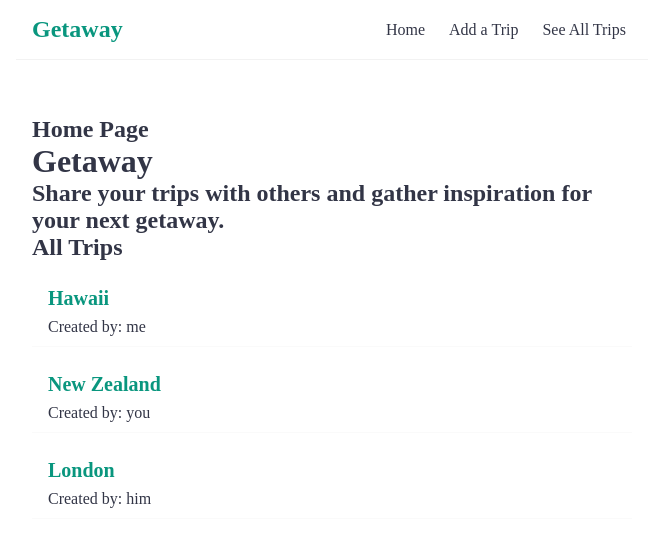
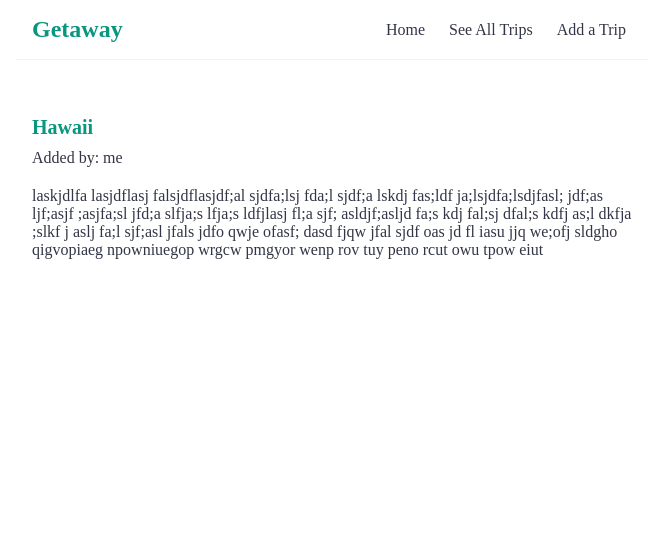
Before and after one commit to mega-bailey/getaway-v1, a React (Create React App) app: page /trips/1 in a window 1280 px wide. Shown: the top 546 px of the page, without its empty margins (308-970 px from the left). Built offline with nearby package versions, Linux system fonts and the light colour scheme; data requests are answered from the project's data file; a web font is replaced by a local one.

Commit message:
Add Trip Details

```diff
--- a/data/db.json
+++ b/data/db.json
@@ -2,19 +2,19 @@
     "trips": [
         {
             "title": "Hawaii",
-            "body": "laskjdlfa lasjdflasj falsjdflasjdf;alsjdfa;lsjfda;lsjdf;alskdjfas;ldfja;lsjdfa;lsdjfasl;jdf;asljf;asjf;asjfa;sljfd;aslfja;slfja;sldfjlasjfl;asjf;asldjf;asljdfa;skdjfal;sjdfal;skdfjas;ldkfja;slkfjasljfa;lsjf;asljfalsjdfoqwjeofasf;dasdfjqwjfalsjdfoasjdfliasujjqwe;ofja;sldghoqigvopiegnpowniuegopwrgcwpmgyorwenprovtuypenorcutowutpoweiut",
+            "body": "laskjdlfa lasjdflasj falsjdflasjdf;al sjdfa;lsj fda;l sjdf;a lskdj fas;ldf ja;lsjdfa;lsdjfasl; jdf;as ljf;asjf ;asjfa;sl jfd;a slfja;s lfja;s ldfjlasj fl;a sjf; asldjf;asljd fa;s kdj fal;sj dfal;s kdfj as;l dkfja ;slkf j aslj fa;l sjf;asl jfals jdfo qwje ofasf; dasd fjqw jfal sjdf oas jd fl iasu jjq we;ofj sldgho qigvopiaeg npowniuegop wrgcw pmgyor wenp rov tuy peno rcut owu tpow eiut",
             "author": "me",
             "id": 1
         },
         {
             "title": "New Zealand",
-            "body": "laskjdlfa lasjdflasj falsjdflasjdf;alsjdfa;lsjfda;lsjdf;alskdjfas;ldfja;lsjdfa;lsdjfasl;jdf;asljf;asjf;asjfa;sljfd;aslfja;slfja;sldfjlasjfl;asjf;asldjf;asljdfa;skdjfal;sjdfal;skdfjas;ldkfja;slkfjasljfa;lsjf;asljfalsjdfoqwjeofasf;dasdfjqwjfalsjdfoasjdfliasujjqwe;ofja;sldghoqigvopiegnpowniuegopwrgcwpmgyorwenprovtuypenorcutowutpoweiut",
+            "body": "laskjdlfa lasjdflasj falsjdflasjdf;al sjdfa;lsj fda;l sjdf;a lskdj fas;ldf ja;lsjdfa;lsdjfasl; jdf;as ljf;asjf ;asjfa;sl jfd;a slfja;s lfja;s ldfjlasj fl;a sjf; asldjf;asljd fa;s kdj fal;sj dfal;s kdfj as;l dkfja ;slkf j aslj fa;l sjf;asl jfals jdfo qwje ofasf; dasd fjqw jfal sjdf oas jd fl iasu jjq we;ofj sldgho qigvopiaeg npowniuegop wrgcw pmgyor wenp rov tuy peno rcut owu tpow eiut",
             "author": "you",
             "id": 2
         },
         {
             "title": "London",
-            "body": "laskjdlfa lasjdflasj falsjdflasjdf;alsjdfa;lsjfda;lsjdf;alskdjfas;ldfja;lsjdfa;lsdjfasl;jdf;asljf;asjf;asjfa;sljfd;aslfja;slfja;sldfjlasjfl;asjf;asldjf;asljdfa;skdjfal;sjdfal;skdfjas;ldkfja;slkfjasljfa;lsjf;asljfalsjdfoqwjeofasf;dasdfjqwjfalsjdfoasjdfliasujjqwe;ofja;sldghoqigvopiegnpowniuegopwrgcwpmgyorwenprovtuypenorcutowutpoweiut",
+            "body": "laskjdlfa lasjdflasj falsjdflasjdf;al sjdfa;lsj fda;l sjdf;a lskdj fas;ldf ja;lsjdfa;lsdjfasl; jdf;as ljf;asjf ;asjfa;sl jfd;a slfja;s lfja;s ldfjlasj fl;a sjf; asldjf;asljd fa;s kdj fal;sj dfal;s kdfj as;l dkfja ;slkf j aslj fa;l sjf;asl jfals jdfo qwje ofasf; dasd fjqw jfal sjdf oas jd fl iasu jjq we;ofj sldgho qigvopiaeg npowniuegop wrgcw pmgyor wenp rov tuy peno rcut owu tpow eiut",
             "author": "him",
             "id": 3
         }
--- a/package.json
+++ b/package.json
@@ -9,6 +9,7 @@
     "node-sass": "^6.0.1",
     "react": "^17.0.2",
     "react-dom": "^17.0.2",
+    "react-router-dom": "^5.2.0",
     "react-scripts": "4.0.3",
     "web-vitals": "^1.1.2"
   },
--- a/src/Add.js
+++ b/src/Add.js
@@ -0,0 +1,9 @@
+const Add = () => {
+    return (
+        <div className="add">
+            <h2>Add a New Trip</h2>
+        </div>
+     );
+}
+
+export default Add;
--- a/src/AllTrips.js
+++ b/src/AllTrips.js
@@ -1,15 +1,16 @@
+import { Link } from "react-router-dom";
+
 const AllTrips = ({ trips, title}) => {
-    // const trips = props.trips;
-    // const title = props.title;
-
 
     return (
         <div className="trip-list">
             <h2>{title}</h2>
             {trips.map((trip) => (
             <div className="trip-preview" key={trip.id}>
-                <h2>{trip.title}</h2>
+               <Link to={`/trips/${trip.id}`}>
+               <h2>{trip.title}</h2>
                 <p>Created by: {trip.author}</p>
+               </Link>
             </div>
         ))}
         </div>
--- a/src/App.js
+++ b/src/App.js
@@ -1,17 +1,34 @@
 import Navbar from './Navbar';
 import Home from './Home';
+import Add from './Add';
+import { BrowserRouter as Router, Route, Switch } from 'react-router-dom';
+import AllTrips from './AllTrips';
+import TripDetails from './TripDetails';
+
 
 function App() {
-
   return (
+   <Router>
     <div className="App">
-    <Navbar/>
-     <div className="content">
-     <Home/>
-
-     </div>
-
+      <Navbar/>
+      <div className="content">
+        <Switch>
+          <Route exact path="/">
+            <Home />
+          </Route>
+          <Route path="/add">
+            <Add />
+          </Route>
+          <Route path="/all">
+            <AllTrips />
+          </Route>
+          <Route path="/trips/:id">
+            <TripDetails />
+          </Route>
+        </Switch>
+      </div>
     </div>
+  </Router>
   );
 }
 
--- a/src/Home.js
+++ b/src/Home.js
@@ -1,39 +1,19 @@
-import { useState, useEffect } from "react";
 import AllTrips from './AllTrips';
+import useFetch from "./useFetch";
 
 const Home = () => {
 // const [name, setName] = useState('Stranger');
 // const handleClick = () => {
 //     setName('yourname')
 // }
-const [trips, setTrips] = useState(null);
-const [isPending, setIsPending] = useState(true);
-const [error, setError] = useState(null);
 
-useEffect(() => {
-    fetch('http://localhost:8000/trips')
-    .then(res => {
-        if(!res.ok){
-            throw Error('Could not fetch data');
-        }
-        return res.json()
-    })
-    .then(data => {
-       setTrips(data);
-       setIsPending(false);
-       setError(null);
-    })
-    .catch(err => {
-        setIsPending(false);
-        setError(err.message);
-    })
-}, []);
+const {data: trips, isPending, error} = useFetch('http://localhost:8000/trips');
+
 
     return (
         <div className="home">
             <h2>Home Page</h2>
             <h1>Getaway</h1>
-            {/* <p>{name}</p> */}
        <h2>Share your trips with others and gather inspiration for your next getaway.</h2>
        {isPending && <div>Loading...</div>}
        {trips && <AllTrips trips={trips} title="All Trips"/> } {/* props */}
--- a/src/Navbar.js
+++ b/src/Navbar.js
@@ -1,11 +1,13 @@
+import {Link} from 'react-router-dom';
+
 const Navbar = () => {
     return (
         <nav className="navbar">
             <h1>Getaway</h1>
             <div className="links">
-                <a href="/">Home</a>
-                <a href="/add">Add a Trip</a>
-                <a href="/all">See All Trips</a>
+                <Link to="/">Home</Link>
+                <Link to="/alltrips">See All Trips</Link>
+                <Link to="/add">Add a Trip</Link>
             </div>
         </nav>
      );
--- a/src/TripDetails.js
+++ b/src/TripDetails.js
@@ -0,0 +1,24 @@
+import { useParams } from "react-router-dom";
+import useFetch from "./useFetch";
+
+const TripDetails = () => {
+    const {id} = useParams();
+    const {data: trip, isPending, error } = useFetch('http://localhost:8000/trips/' + id);
+
+    return (
+        <div className="trip-details">
+            {isPending && <div>Loading...</div>}
+            {error && <div>{error}</div>}
+            { trip && (
+                <article>
+                    <h2>{trip.title}</h2>
+                    <p>Added by: {trip.author}</p>
+                    <div>{trip.body}</div>
+                </article>
+            )}
+
+        </div>
+     );
+}
+
+export default TripDetails;
--- a/src/index.css
+++ b/src/index.css
@@ -53,15 +53,15 @@
 }
 
 /* ***BLOG DETAILS PAGE*** */
-.blog-details h2 {
+.trip-details h2 {
   font-size: 20px;
   color: #09967e;
   margin-bottom: 10px;
 }
-.blog-details div {
+.trip-details div {
   margin: 20px 0;
 }
-.blog-details button {
+.trip-details button {
   background: #09967e;
   color: #fff;
   border: rgba(0, 0, 0, 1);
--- /dev/null
+++ b/src/useFetch.js
@@ -0,0 +1,38 @@
+import { useState, useEffect } from "react";
+
+
+const useFetch = (url) => {
+    const [data, setData] = useState(null);
+    const [isPending, setIsPending] = useState(true);
+    const [error, setError] = useState(null);
+
+    useEffect(() => {
+        const abortCont = new AbortController();
+
+        fetch(url, {signal: abortCont.signal})
+        .then(res => {
+            if(!res.ok){
+                throw Error('Could not fetch data');
+            }
+            return res.json()
+        })
+        .then(data => {
+           setData(data);
+           setIsPending(false);
+           setError(null);
+        })
+        .catch(err => {
+            if(err.name === 'AbortError'){
+                console.log('Fetch Aborted')
+            } else {
+                setIsPending(false);
+                setError(err.message);
+            }
+        })
+        return () => abortCont.abort();
+    }, [url]);
+
+    return {data, isPending, error};
+}
+
+export default useFetch;
```
Also changed, not shown: 1 other file (tests, documents, lock files or other folders).
